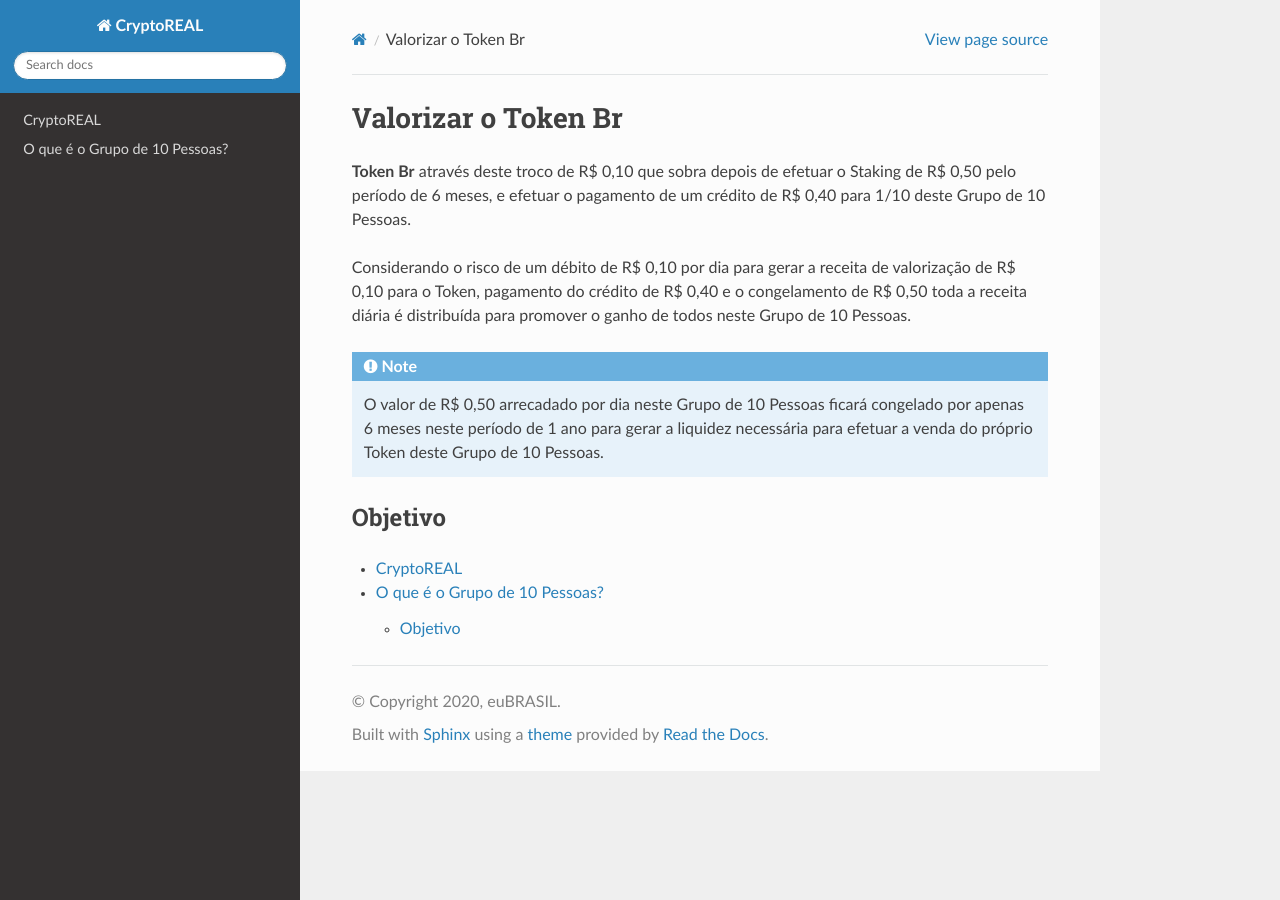
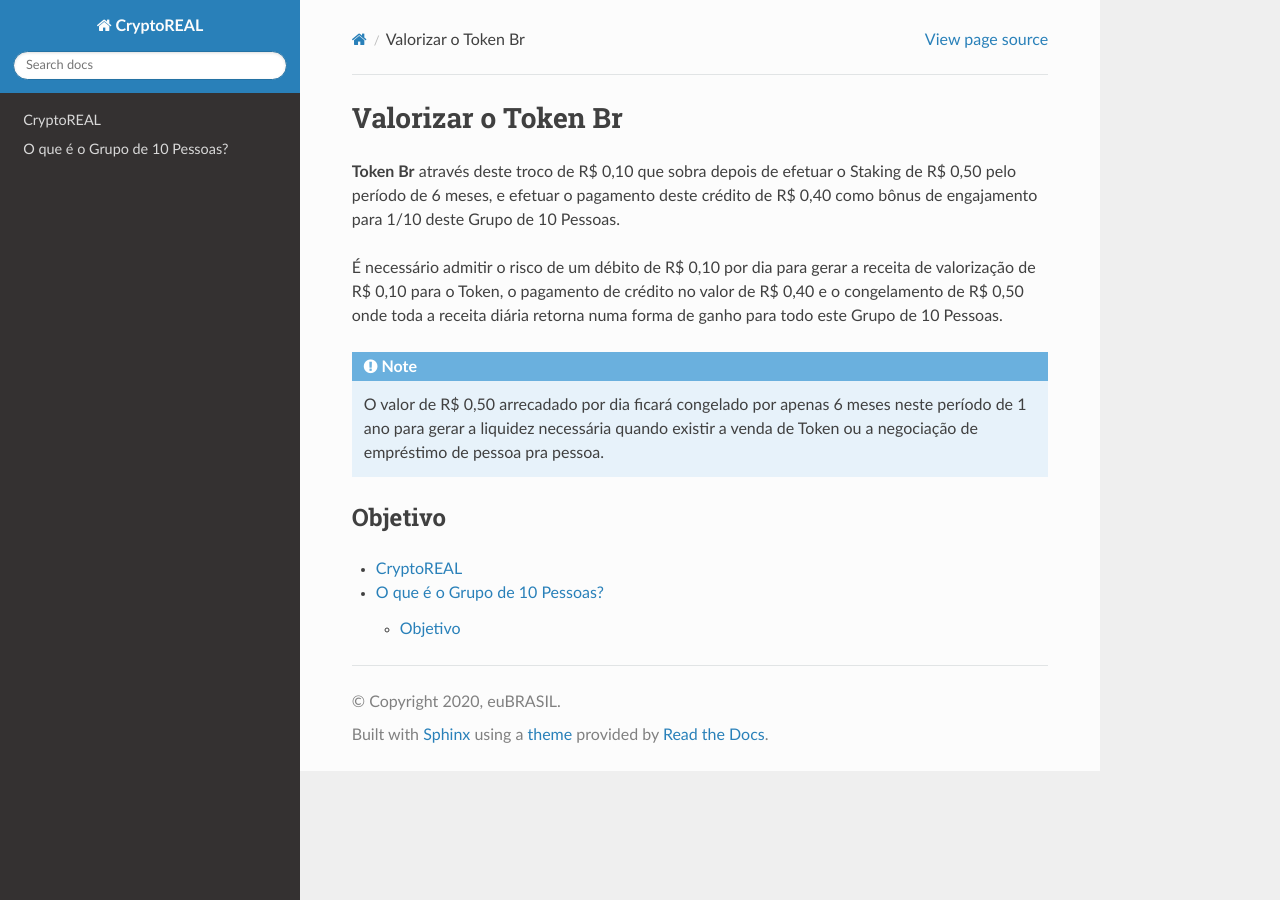
Before and after one commit to euBRASIL/BIT-Moeda, a Sphinx documentation site: the page built from docs/source/valorizatoken.rst, in a window 1280 px wide. Built offline with Sphinx 7.4.7 and the Read the Docs theme 3.1.0, drawn with Linux system fonts in a browser that asks for light colours; pages that are not in the unit, such as notebooks, are missing from menus.

Commit message:
Update valorizatoken.rst

```diff
--- a/docs/source/valorizatoken.rst
+++ b/docs/source/valorizatoken.rst
@@ -1,14 +1,13 @@
 Valorizar o Token Br
 ====================
 
-**Token Br** através deste troco de R$ 0,10 que sobra depois de efetuar o Staking de R$ 0,50 pelo período de 6 meses, e efetuar o pagamento de um crédito de R$ 0,40 para 1/10 deste Grupo de 10 Pessoas.
+**Token Br** através deste troco de R$ 0,10 que sobra depois de efetuar o Staking de R$ 0,50 pelo período de 6 meses, e efetuar o pagamento deste crédito de R$ 0,40 como bônus de engajamento para 1/10 deste Grupo de 10 Pessoas.
 
-Considerando o risco de um débito de R$ 0,10 por dia para gerar a receita de valorização de R$ 0,10 para o Token, pagamento do crédito de R$ 0,40 e o congelamento de R$ 0,50 toda a receita diária é distribuída para promover o ganho de todos neste Grupo de 10 Pessoas.
-
+É necessário admitir o risco de um débito de R$ 0,10 por dia para gerar a receita de valorização de R$ 0,10 para o Token, o pagamento de crédito no valor de R$ 0,40 e o congelamento de R$ 0,50 onde toda a receita diária retorna numa forma de ganho para todo este Grupo de 10 Pessoas.
 
 .. note::
 
-   O valor de R$ 0,50 arrecadado por dia neste Grupo de 10 Pessoas ficará congelado por apenas 6 meses neste período de 1 ano para gerar a liquidez necessária para efetuar a venda do próprio Token deste Grupo de 10 Pessoas.
+   O valor de R$ 0,50 arrecadado por dia ficará congelado por apenas 6 meses neste período de 1 ano para gerar a liquidez necessária quando existir a venda de Token ou a negociação de empréstimo de pessoa pra pessoa.
 
 
 Objetivo
```
